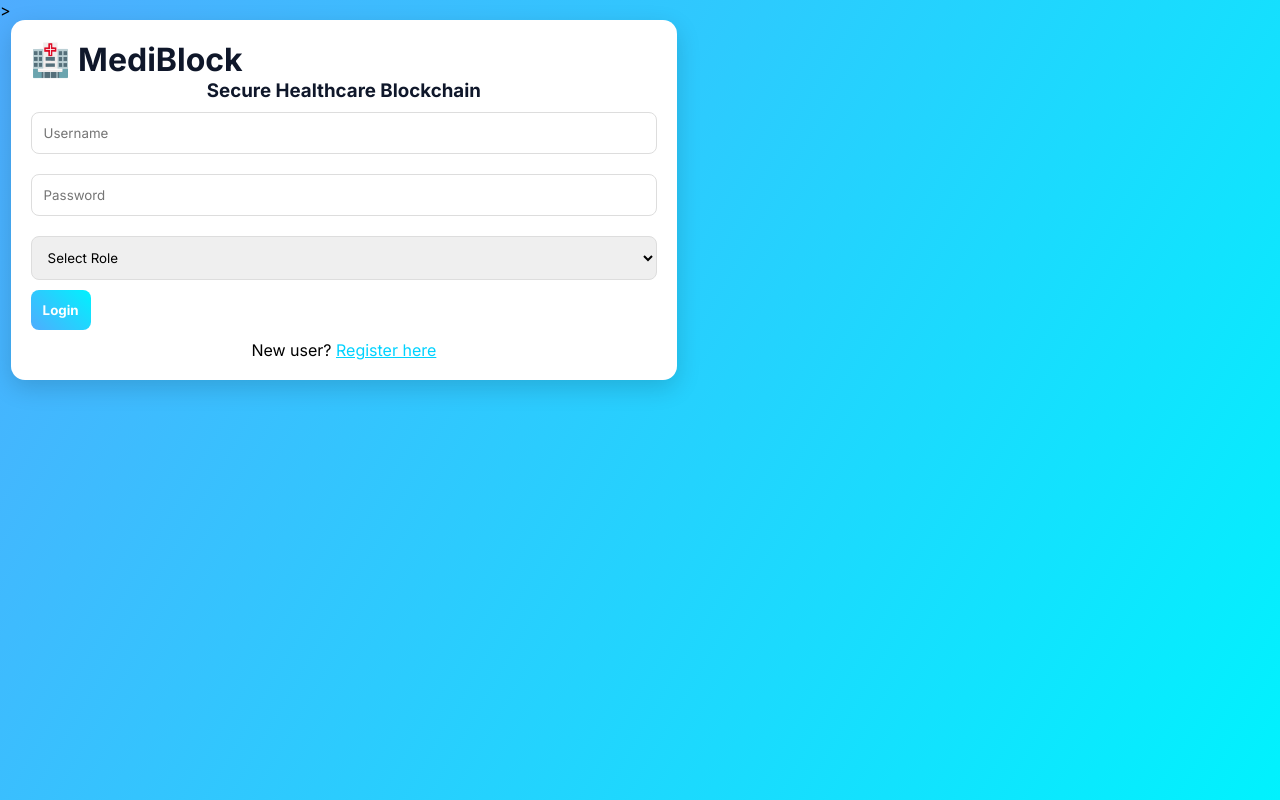
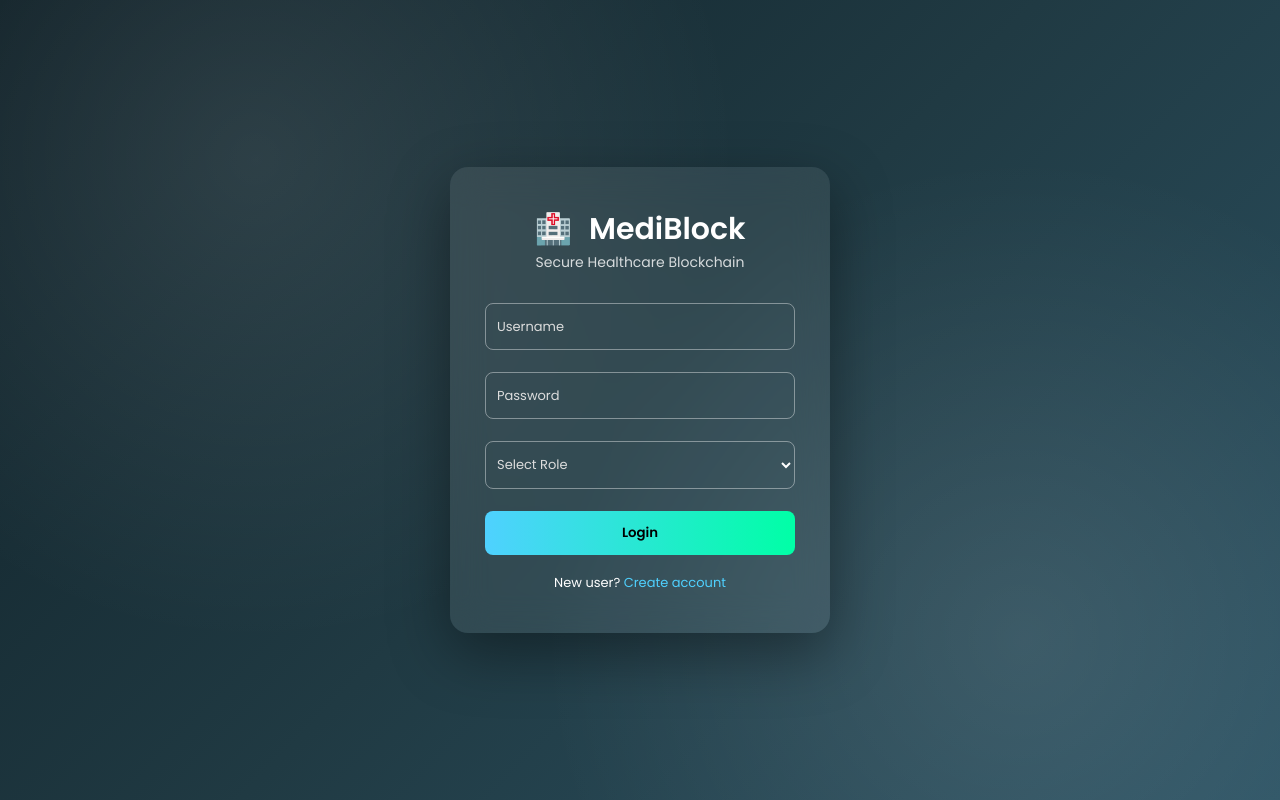
Before and after one commit to Thanmayeesaivaka/mediblock, a Flask app: page / in a window 1280 px wide. Run offline with Flask 3, Linux system fonts and the light colour scheme.

Commit message:
modern ui

```diff
--- a/static/style.css
+++ b/static/style.css
@@ -1,138 +1,125 @@
-@import url('https://fonts.googleapis.com/css2?family=Inter:wght@300;400;600;700&display=swap');
-
 *{
     margin:0;
     padding:0;
     box-sizing:border-box;
-    font-family:'Inter',sans-serif;
+    font-family:'Poppins',sans-serif;
 }
 
 body{
-    background:linear-gradient(120deg,#4facfe,#00f2fe);
-    min-height:100vh;
+    height:100vh;
     display:flex;
+    justify-content:center;
+    align-items:center;
+    background:linear-gradient(135deg,#0f2027,#203a43,#2c5364);
 }
 
-/* Sidebar */
-.sidebar{
-    width:230px;
-    background:#0f172a;
-    color:white;
-    height:100vh;
-    padding:20px;
-    position:fixed;
+/* animated gradient overlay */
+.bg{
+    position:absolute;
+    width:100%;
+    height:100%;
+    background:radial-gradient(circle at 20% 20%,rgba(255,255,255,0.1),transparent 40%),
+               radial-gradient(circle at 80% 80%,rgba(255,255,255,0.1),transparent 40%);
 }
 
-.sidebar h2{
-    margin-bottom:30px;
+/* glass card */
+.login-container{
+    position:relative;
+    width:380px;
+    padding:40px 35px;
+    background:rgba(255,255,255,0.08);
+    backdrop-filter:blur(18px);
+    border-radius:18px;
+    box-shadow:0 20px 60px rgba(0,0,0,0.4);
+    color:white;
+}
+
+.logo{
+    font-size:30px;
+    font-weight:600;
     text-align:center;
 }
 
-.sidebar a{
-    display:block;
-    color:#cbd5e1;
-    padding:12px;
-    margin:10px 0;
-    border-radius:8px;
-    text-decoration:none;
-    transition:0.3s;
+.logo span{
+    margin-left:10px;
 }
 
-.sidebar a:hover{
-    background:#1e293b;
-    color:white;
+.subtitle{
+    text-align:center;
+    margin-bottom:30px;
+    font-size:14px;
+    opacity:.8;
 }
 
-/* Main content */
-.main{
-    margin-left:230px;
-    width:100%;
-    padding:25px;
+/* floating inputs */
+.input-group{
+    position:relative;
+    margin-bottom:22px;
 }
 
-.header{
-    background:white;
-    padding:18px;
-    border-radius:12px;
-    box-shadow:0 5px 20px rgba(0,0,0,0.15);
-    margin-bottom:20px;
+.input-group input,
+.input-group select{
+    width:100%;
+    padding:12px 10px;
+    background:transparent;
+    border:1px solid rgba(255,255,255,0.4);
+    border-radius:8px;
+    outline:none;
+    color:white;
+    font-size:14px;
 }
 
-.card{
-    background:white;
-    padding:20px;
-    border-radius:14px;
-    box-shadow:0 8px 25px rgba(0,0,0,0.15);
-    margin-top:20px;
+.input-group label{
+    position:absolute;
+    top:50%;
+    left:12px;
+    transform:translateY(-50%);
+    font-size:13px;
+    color:#ddd;
+    pointer-events:none;
+    transition:.3s;
+    background:transparent;
 }
 
-h1,h2,h3{
-    color:#0f172a;
+.input-group input:focus + label,
+.input-group input:valid + label,
+.input-group select:focus + label,
+.input-group select:valid + label{
+    top:-8px;
+    font-size:11px;
+    color:#4fd1ff;
 }
 
-/* Forms */
-input, select, textarea{
+/* button */
+.btn{
     width:100%;
     padding:12px;
-    margin:10px 0;
-    border:1px solid #ddd;
+    border:none;
     border-radius:8px;
+    background:linear-gradient(90deg,#4fd1ff,#00ffa6);
+    color:black;
+    font-weight:600;
+    cursor:pointer;
+    transition:.3s;
 }
 
-button{
-    background:linear-gradient(45deg,#4facfe,#00f2fe);
-    border:none;
-    padding:12px;
-    border-radius:8px;
-    color:white;
-    font-weight:bold;
-    cursor:pointer;
-    transition:0.3s;
+.btn:hover{
+    transform:translateY(-2px);
+    box-shadow:0 10px 20px rgba(0,0,0,0.3);
 }
 
-button:hover{
-    transform:scale(1.05);
+.register{
+    text-align:center;
+    margin-top:18px;
+    font-size:13px;
 }
 
-/* Table */
-table{
-    width:100%;
-    border-collapse:collapse;
-    margin-top:15px;
+.register a{
+    color:#4fd1ff;
+    text-decoration:none;
+    font-weight:500;
 }
 
-th{
-    background:#0f172a;
-    color:white;
-    padding:10px;
+.register a:hover{
+    text-decoration:underline;
 }
-
-td{
-    padding:10px;
-    border-bottom:1px solid #ddd;
-}
-
-/* Status badges */
-.valid{
-    background:#16a34a;
-    color:white;
-    padding:6px 12px;
-    border-radius:20px;
-}
-
-.invalid{
-    background:#dc2626;
-    color:white;
-    padding:6px 12px;
-    border-radius:20px;
-}
-
-/* Logout button */
-.logout{
-    float:right;
-    background:#ef4444;
-    padding:8px 14px;
-    border-radius:8px;
-    color:white;
-    text-decoration:none;
-}
--- a/templates/login.html
+++ b/templates/login.html
@@ -1,37 +1,55 @@
 <!DOCTYPE html>
-<html>
->
+<html lang="en">
 <head>
-    <title>MediBlock Login</title>
-    <link rel="stylesheet" href="{{ url_for('static', filename='style.css') }}">
+<meta charset="UTF-8">
+<meta name="viewport" content="width=device-width, initial-scale=1.0">
+<title>MediBlock</title>
+<link rel="stylesheet" href="{{ url_for('static', filename='style.css') }}">
+<link href="https://fonts.googleapis.com/css2?family=Poppins:wght@300;400;600&display=swap" rel="stylesheet">
 </head>
 
 <body>
-<div class="container">
-    <div class="card">
-        <h1>🏥 MediBlock</h1>
-        <h3 style="text-align:center;">Secure Healthcare Blockchain</h3>
 
-        <form action="/login" method="POST">
-            <input type="text" name="username" placeholder="Username" required>
+<div class="bg"></div>
 
-            <input type="password" name="password" placeholder="Password" required>
+<div class="login-container">
 
+    <div class="logo">
+        🏥 <span>MediBlock</span>
+    </div>
+    <p class="subtitle">Secure Healthcare Blockchain</p>
+
+    <form action="/login" method="POST">
+
+        <div class="input-group">
+            <input type="text" name="username" required>
+            <label>Username</label>
+        </div>
+
+        <div class="input-group">
+            <input type="password" name="password" required>
+            <label>Password</label>
+        </div>
+
+        <div class="input-group">
             <select name="role" required>
-                <option value="">Select Role</option>
-                <option value="admin">Admin</option>
+                <option value="" disabled selected></option>
                 <option value="doctor">Doctor</option>
                 <option value="patient">Patient</option>
                 <option value="insurance">Insurance</option>
             </select>
+            <label>Select Role</label>
+        </div>
 
-            <button type="submit">Login</button>
-        </form>
+        <button class="btn">Login</button>
 
-        <p style="text-align:center;margin-top:10px;">
-            New user? <a href="/register" style="color:#00d2ff;">Register here</a>
-        </p>
+    </form>
+
+    <div class="register">
+        New user? <a href="/register">Create account</a>
     </div>
+
 </div>
+
 </body>
 </html>
```
